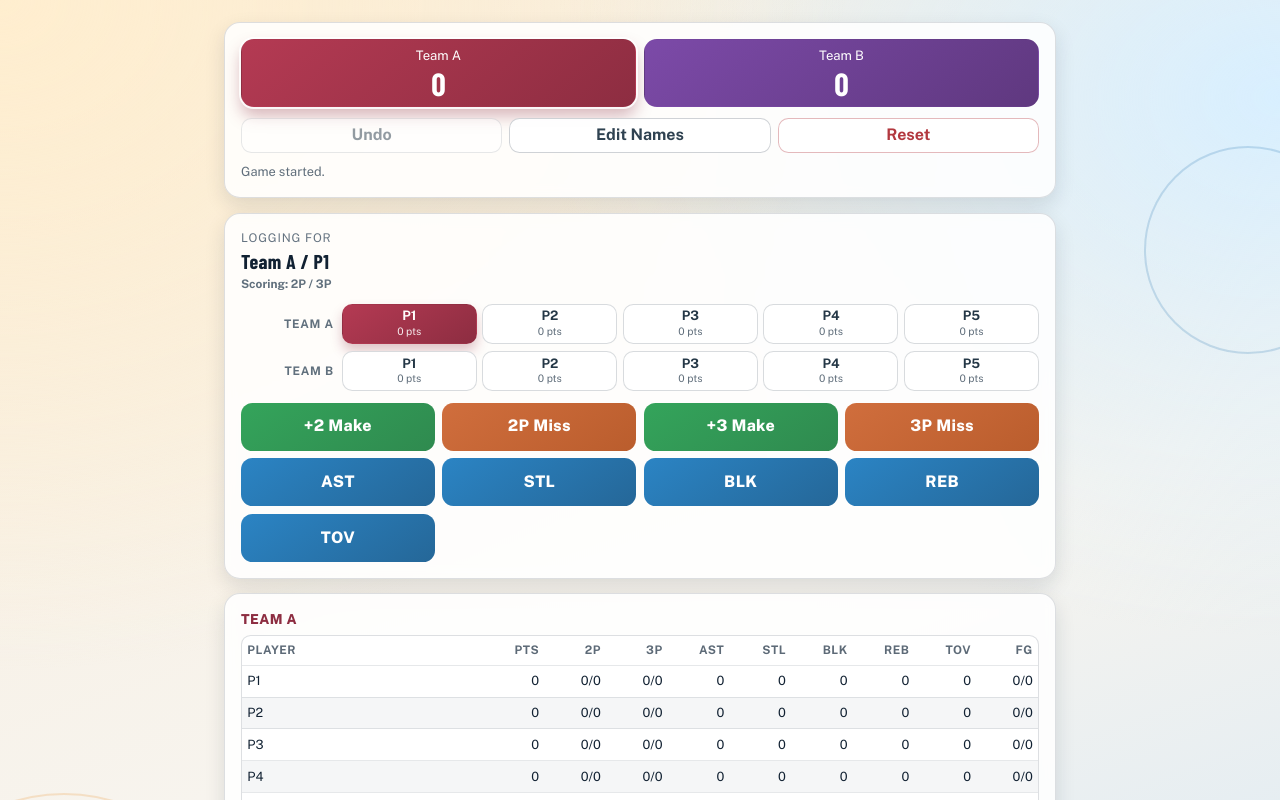
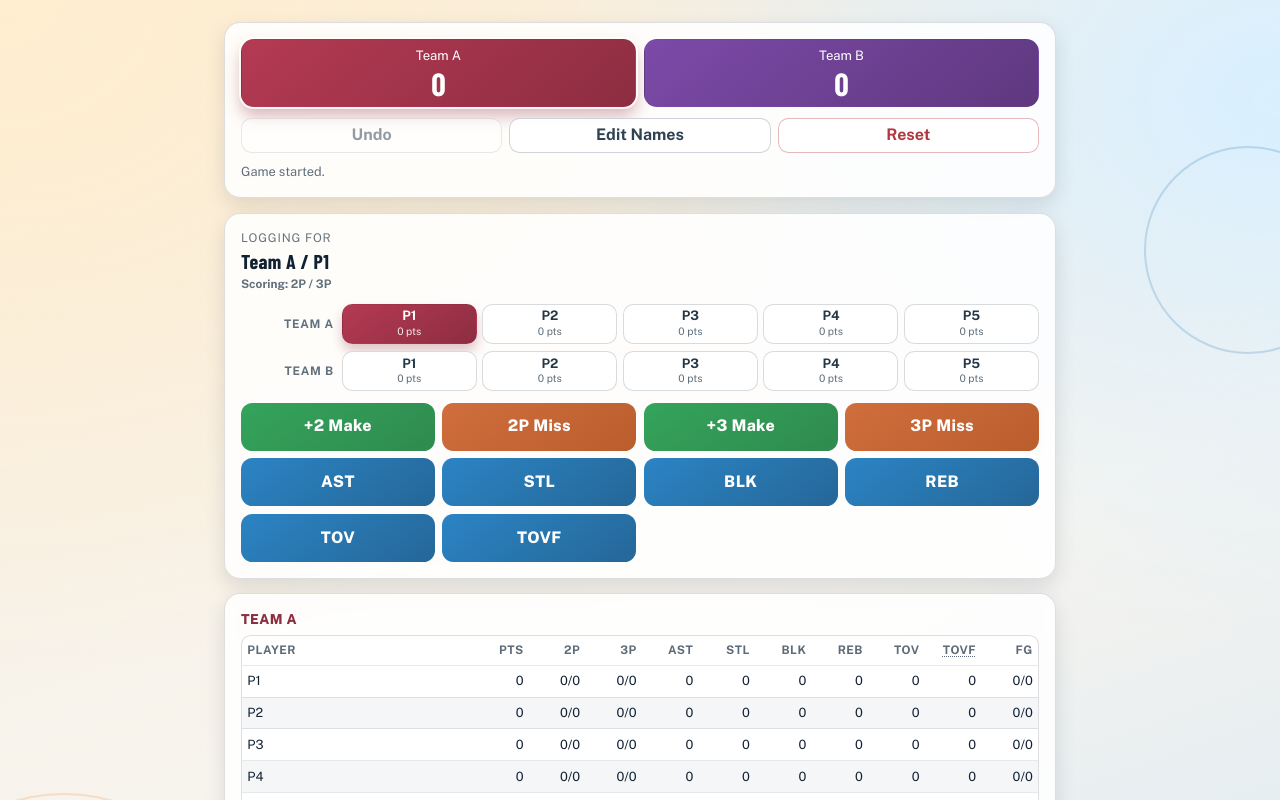
Before and after one commit to preraku/boxscore, a React (Vite) app: page / in a window 1280 px wide. Both pictures are taken after a click on the button "Start Tracking". Shown: the top 800 px of the page. Built offline with nearby package versions, Linux system fonts and the light colour scheme.

Commit message:
Add TOVF (turnover forced)

```diff
--- a/src/App.css
+++ b/src/App.css
@@ -583,7 +583,7 @@
 
 .stats-table th:nth-child(1),
 .stats-table td:nth-child(1) {
-  width: 28%;
+  width: 26%;
 }
 
 .stats-table th:first-child,
@@ -598,7 +598,7 @@
 
 .stats-table th:nth-child(n + 3),
 .stats-table td:nth-child(n + 3) {
-  width: 7.75%;
+  width: 7.1%;
 }
 
 .stats-table thead th {
@@ -606,6 +606,69 @@
   letter-spacing: 0.04em;
   text-transform: uppercase;
   color: #5d6a77;
+}
+
+.stat-term {
+  position: relative;
+  display: inline-flex;
+  align-items: center;
+}
+
+.stat-term-trigger {
+  min-height: 0;
+  border: 0;
+  background: transparent;
+  padding: 0;
+  margin: 0;
+  color: inherit;
+  font: inherit;
+  font-weight: inherit;
+  letter-spacing: inherit;
+  text-transform: inherit;
+  text-decoration-line: underline;
+  text-decoration-style: dotted;
+  text-decoration-thickness: 1px;
+  text-underline-offset: 0.14em;
+}
+
+.stat-term-trigger:active {
+  transform: none;
+}
+
+.stat-term-trigger:focus-visible {
+  outline: 2px solid rgba(31, 132, 199, 0.45);
+  outline-offset: 2px;
+  border-radius: 0.25rem;
+}
+
+.stat-term-tooltip {
+  position: absolute;
+  left: 50%;
+  top: calc(100% + 0.35rem);
+  transform: translate(-50%, 0.18rem);
+  background: rgba(17, 33, 50, 0.95);
+  color: #ffffff;
+  border-radius: 0.35rem;
+  padding: 0.26rem 0.42rem;
+  font-size: 0.68rem;
+  font-weight: 700;
+  letter-spacing: 0.01em;
+  text-transform: none;
+  white-space: nowrap;
+  opacity: 0;
+  pointer-events: none;
+  z-index: 2;
+  box-shadow: 0 6px 14px rgba(17, 33, 50, 0.22);
+  transition:
+    opacity 0.12s ease,
+    transform 0.12s ease;
+}
+
+.stat-term:hover .stat-term-tooltip,
+.stat-term:focus-within .stat-term-tooltip,
+.stat-term.open .stat-term-tooltip {
+  opacity: 1;
+  transform: translate(-50%, 0);
 }
 
 .stats-table tbody tr:nth-child(odd) {
@@ -625,12 +688,26 @@
   border-bottom: 0;
 }
 
+.shared-boxscore-footer {
+  display: grid;
+  gap: 0.16rem;
+}
+
 .shared-boxscore-scoring {
   margin: 0;
   font-size: 0.74rem;
   font-weight: 700;
   letter-spacing: 0.04em;
   text-transform: uppercase;
+  color: #556674;
+  text-align: right;
+}
+
+.shared-boxscore-definitions {
+  margin: 0;
+  font-size: 0.7rem;
+  font-weight: 700;
+  letter-spacing: 0.02em;
   color: #556674;
   text-align: right;
 }
--- a/src/App.tsx
+++ b/src/App.tsx
@@ -2,6 +2,7 @@ import html2canvas from 'html2canvas'
 import {
   useCallback,
   useEffect,
+  useId,
   useMemo,
   useRef,
   useState,
@@ -24,6 +25,7 @@ type StatKey =
   | 'blk'
   | 'reb'
   | 'tov'
+  | 'tovf'
 
 type StatLine = {
   lowPA: number
@@ -35,6 +37,7 @@ type StatLine = {
   blk: number
   reb: number
   tov: number
+  tovf: number
 }
 
 type StatDelta = Partial<Record<StatKey, number>>
@@ -91,6 +94,11 @@ type PreparedShareImage = {
   file: File
 }
 
+type StatGlossaryTerm = {
+  abbreviation: string
+  definition: string
+}
+
 const TEAM_IDS: TeamId[] = ['A', 'B']
 const STAT_KEYS: StatKey[] = [
   'lowPA',
@@ -102,6 +110,7 @@ const STAT_KEYS: StatKey[] = [
   'blk',
   'reb',
   'tov',
+  'tovf',
 ]
 
 const SCORING_CONFIG: Record<
@@ -129,6 +138,73 @@ const SCORING_CONFIG: Record<
 
 const STORAGE_KEY = 'boxscore:state:v1'
 const MAX_PLAYERS_PER_TEAM = 5
+const BOX_SCORE_STAT_GLOSSARY: StatGlossaryTerm[] = [
+  { abbreviation: 'TOVF', definition: 'Turnovers Forced' },
+]
+const BOX_SCORE_STAT_DEFINITION_BY_ABBREVIATION = new Map(
+  BOX_SCORE_STAT_GLOSSARY.map((term) => [term.abbreviation, term.definition]),
+)
+const SHARED_BOX_SCORE_GLOSSARY_LINE = BOX_SCORE_STAT_GLOSSARY.map(
+  (term) => `${term.abbreviation} = ${term.definition}`,
+).join(' | ')
+
+type StatHeaderTermProps = {
+  abbreviation: string
+  definition: string
+}
+
+const StatHeaderTerm = ({ abbreviation, definition }: StatHeaderTermProps) => {
+  const [isOpen, setIsOpen] = useState(false)
+  const termRef = useRef<HTMLSpanElement | null>(null)
+  const tooltipId = useId()
+
+  useEffect(() => {
+    if (!isOpen) {
+      return
+    }
+
+    const handlePointerDown = (event: PointerEvent) => {
+      const targetNode = event.target as Node | null
+      if (!termRef.current || (targetNode && termRef.current.contains(targetNode))) {
+        return
+      }
+
+      setIsOpen(false)
+    }
+
+    const handleKeyDown = (event: KeyboardEvent) => {
+      if (event.key === 'Escape') {
+        setIsOpen(false)
+      }
+    }
+
+    window.addEventListener('pointerdown', handlePointerDown)
+    window.addEventListener('keydown', handleKeyDown)
+
+    return () => {
+      window.removeEventListener('pointerdown', handlePointerDown)
+      window.removeEventListener('keydown', handleKeyDown)
+    }
+  }, [isOpen])
+
+  return (
+    <span className={`stat-term${isOpen ? ' open' : ''}`} ref={termRef}>
+      <button
+        type="button"
+        className="stat-term-trigger"
+        aria-describedby={isOpen ? tooltipId : undefined}
+        aria-expanded={isOpen}
+        aria-label={`${abbreviation}: ${definition}`}
+        onClick={() => setIsOpen((current) => !current)}
+      >
+        {abbreviation}
+      </button>
+      <span id={tooltipId} role="tooltip" className="stat-term-tooltip">
+        {abbreviation} = {definition}
+      </span>
+    </span>
+  )
+}
 
 const isRecord = (value: unknown): value is Record<string, unknown> =>
   typeof value === 'object' && value !== null
@@ -188,6 +264,7 @@ const scoringActions = (mode: ScoringMode): ActionDefinition[] => {
     { id: 'blk', label: 'BLK', short: 'BLK', tone: 'event', delta: { blk: 1 } },
     { id: 'reb', label: 'REB', short: 'REB', tone: 'event', delta: { reb: 1 } },
     { id: 'tov', label: 'TOV', short: 'TOV', tone: 'event', delta: { tov: 1 } },
+    { id: 'tovf', label: 'TOVF', short: 'TOVF', tone: 'event', delta: { tovf: 1 } },
   ]
 }
 
@@ -201,6 +278,7 @@ const blankStatLine = (): StatLine => ({
   blk: 0,
   reb: 0,
   tov: 0,
+  tovf: 0,
 })
 
 const createSetupTeam = (label: string): SetupTeam => ({
@@ -226,6 +304,7 @@ const normalizeStatLine = (value: unknown): StatLine => {
     blk: clampToZero(safeNumber(source.blk)),
     reb: clampToZero(safeNumber(source.reb)),
     tov: clampToZero(safeNumber(source.tov)),
+    tovf: clampToZero(safeNumber(source.tovf)),
   }
 }
 
@@ -1307,6 +1386,15 @@ function App() {
 
   const showSetup = phase === 'setup' || teams.length === 0
   const showEditNames = phase === 'editNames' && teams.length > 0
+  const renderStatHeaderLabel = (abbreviation: string) => {
+    const definition = BOX_SCORE_STAT_DEFINITION_BY_ABBREVIATION.get(abbreviation)
+    if (!definition) {
+      return abbreviation
+    }
+
+    return <StatHeaderTerm abbreviation={abbreviation} definition={definition} />
+  }
+
   const renderTeamBoxScore = (team: Team) => (
     <article className="team-boxscore" key={team.id}>
       <h3 className={`team-boxscore-title ${teamColorClass(team.id)}`}>
@@ -1325,6 +1413,7 @@ function App() {
               <th>BLK</th>
               <th>REB</th>
               <th>TOV</th>
+              <th>{renderStatHeaderLabel('TOVF')}</th>
               <th>FG</th>
             </tr>
           </thead>
@@ -1340,6 +1429,7 @@ function App() {
                 <td>{player.stats.blk}</td>
                 <td>{player.stats.reb}</td>
                 <td>{player.stats.tov}</td>
+                <td>{player.stats.tovf}</td>
                 <td>{playerFieldGoalsLine(player)}</td>
               </tr>
             ))}
@@ -1363,6 +1453,7 @@ function App() {
               <td>{teamStatTotal(team, 'blk')}</td>
               <td>{teamStatTotal(team, 'reb')}</td>
               <td>{teamStatTotal(team, 'tov')}</td>
+              <td>{teamStatTotal(team, 'tovf')}</td>
               <td>{teamFieldGoalsLine(team)}</td>
             </tr>
           </tbody>
@@ -1646,9 +1737,16 @@ function App() {
                     ))}
                   </div>
                   {shareTeams.map(renderTeamBoxScore)}
-                  <p className="shared-boxscore-scoring">
-                    Scoring: {currentScoringConfig.lowLabel}/{currentScoringConfig.highLabel}
-                  </p>
+                  <div className="shared-boxscore-footer">
+                    <p className="shared-boxscore-scoring">
+                      Scoring: {currentScoringConfig.lowLabel}/{currentScoringConfig.highLabel}
+                    </p>
+                    {SHARED_BOX_SCORE_GLOSSARY_LINE ? (
+                      <p className="shared-boxscore-definitions">
+                        Definitions: {SHARED_BOX_SCORE_GLOSSARY_LINE}
+                      </p>
+                    ) : null}
+                  </div>
                 </div>
               </div>
             </section>
```
